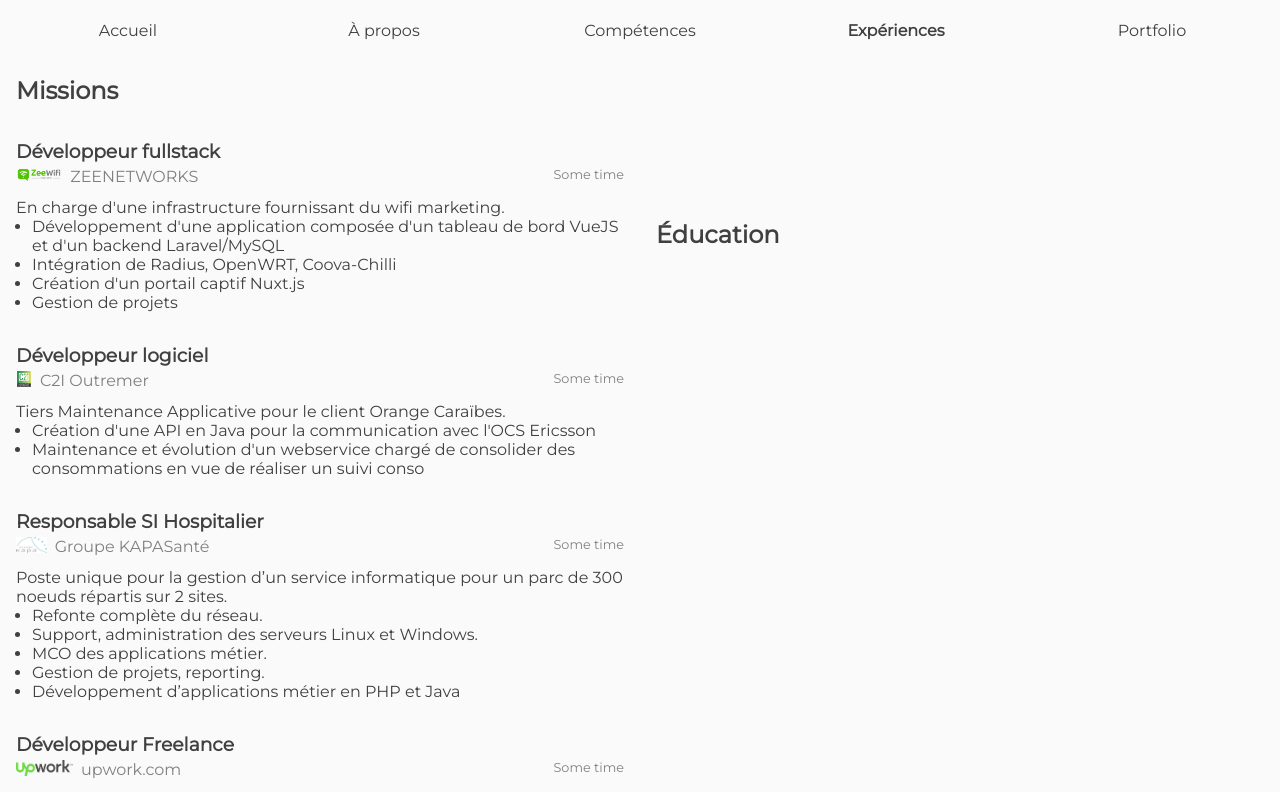
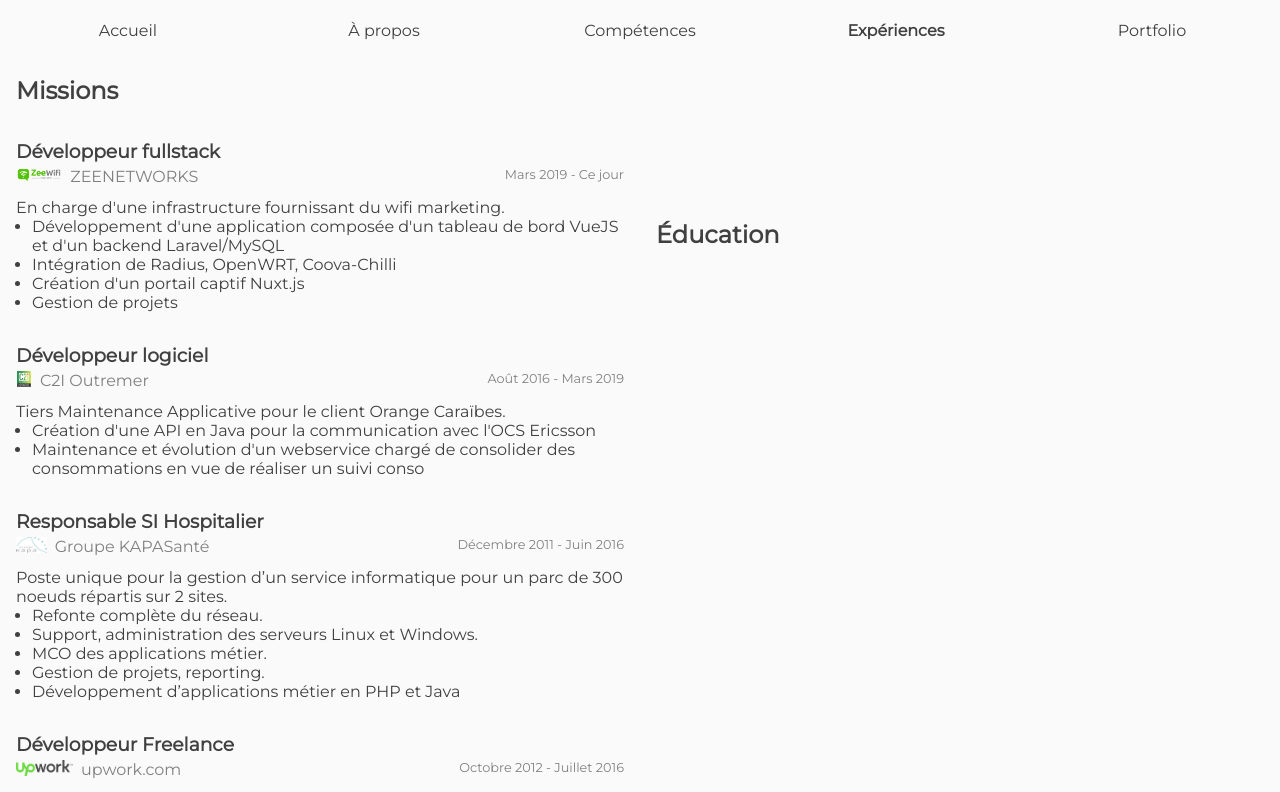
Before and after one commit to sboli/stephenbolivar.com, a React (Create React App) app: page / in a window 1280 px wide. Shown: the top 792 px of the page. Built offline with nearby package versions, Linux system fonts and the light colour scheme.

Commit message:
show start and end date

```diff
--- a/src/components/ExperiencesMission.js
+++ b/src/components/ExperiencesMission.js
@@ -1,4 +1,4 @@
-import React from 'react';
+import React, { useState, useEffect } from 'react';
 import styled from 'styled-components';
 import PropTypes from 'prop-types';
 import { device } from '../mediaqueries';
@@ -41,8 +41,36 @@ const Duration = styled.div`
     font-size: 0.8em;
 `;
 
-export default function ExperiencesMission({ title, company, yearStart, yearEnd, htmlContent }) {
-    const duration = 'Some time';
+const computeDuration = (start, end) => {
+    const months = [
+        'Janvier',
+        'Février',
+        'Mars',
+        'Avril',
+        'Mai',
+        'Juin',
+        'Juillet',
+        'Août',
+        'Septembre',
+        'Octobre',
+        'Novembre',
+        'Décembre'
+    ];
+    const splittedStart = start.indexOf('-') > 0 ? start.split('-') : [undefined, start];
+    const startString = (splittedStart[0] ? months[parseInt(splittedStart[0]) - 1] : '') + ' ' + splittedStart[1];
+
+    const splittedEnd = end && end.indexOf('-') > 0 ? end.split('-') : undefined;
+    const endString = splittedEnd ? months[parseInt(splittedEnd[0]) - 1] + ' ' + splittedEnd[1] : 'Ce jour';
+    return startString + ' - ' + endString;
+};
+
+export default function ExperiencesMission({ title, company, start, end, htmlContent }) {
+    const [duration, setDuration] = useState(computeDuration(start, end));
+
+    useEffect(() => {
+        setDuration(computeDuration(start, end));
+    }, [start, end]);
+
     return (
         <Root>
             <h3>{title}</h3>
```
